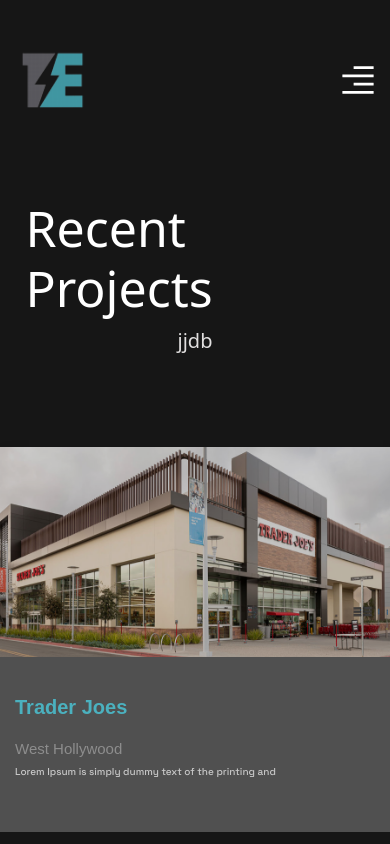
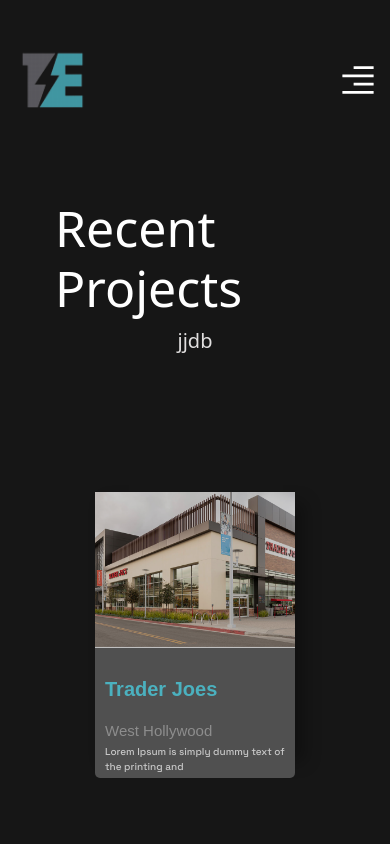
Before and after one commit to cerna234/ToneElectric, a Next.js app in the folder my-app/: page /projects in a window 390 px wide. Shown: the top 844 px of the page. Built offline with nearby package versions, Linux system fonts and the light colour scheme; a web font is replaced by a local one.

Commit message:
Style fixes

```diff
--- a/my-app/components/recentWorks/recentWorksComponent/index.js
+++ b/my-app/components/recentWorks/recentWorksComponent/index.js
@@ -17,7 +17,7 @@
                     <div key={key} className={`${Styles.column} col`}>
                         <div className={Styles.projectsPageProjectCard}>
 
-                        <div className={CardStyles.imageCard} key={key}>
+                        <div className={Styles.imageCard} key={key}>
                                     <div className={CardStyles.backgroundImageContainer}>
                                         <div style={{backgroundImage:`url(${value.img.src})`}} className={CardStyles.worksImg}>
 
--- a/my-app/components/recentWorks/recentWorksComponent/recentWorksComponent.module.scss
+++ b/my-app/components/recentWorks/recentWorksComponent/recentWorksComponent.module.scss
@@ -28,3 +28,33 @@
     align-items: center;
     justify-content: center;
 }
+
+.imageCard{
+    width: 380px;
+    height: 360px;
+    box-shadow: 10px 10px 15px rgba(0, 0, 0, 0.281);
+
+
+
+
+}
+
+@media only screen and (max-width: 600px) {
+    .projectsPageProjectCard{
+        width:200px;
+        height: 400px;
+        display: flex;
+        justify-content: center;
+        align-items: center;
+    }
+
+    .imageCard{
+        width: 280px;
+        height: 260px;
+
+
+
+
+
+    }
+  }
```
Also changed, not shown: my-app/components/recentWorks/recentWorksComponent/recentWorksHeader.module.scss (line endings or trailing spaces).
